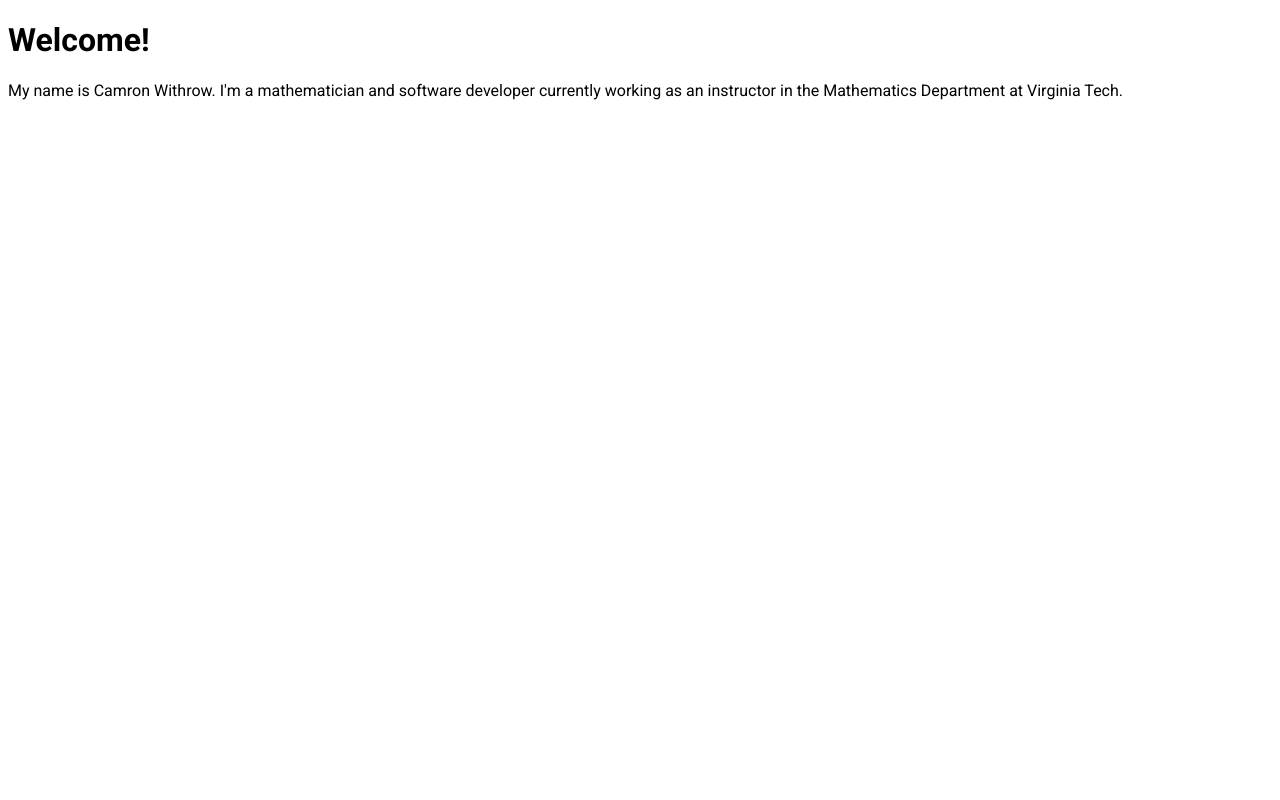
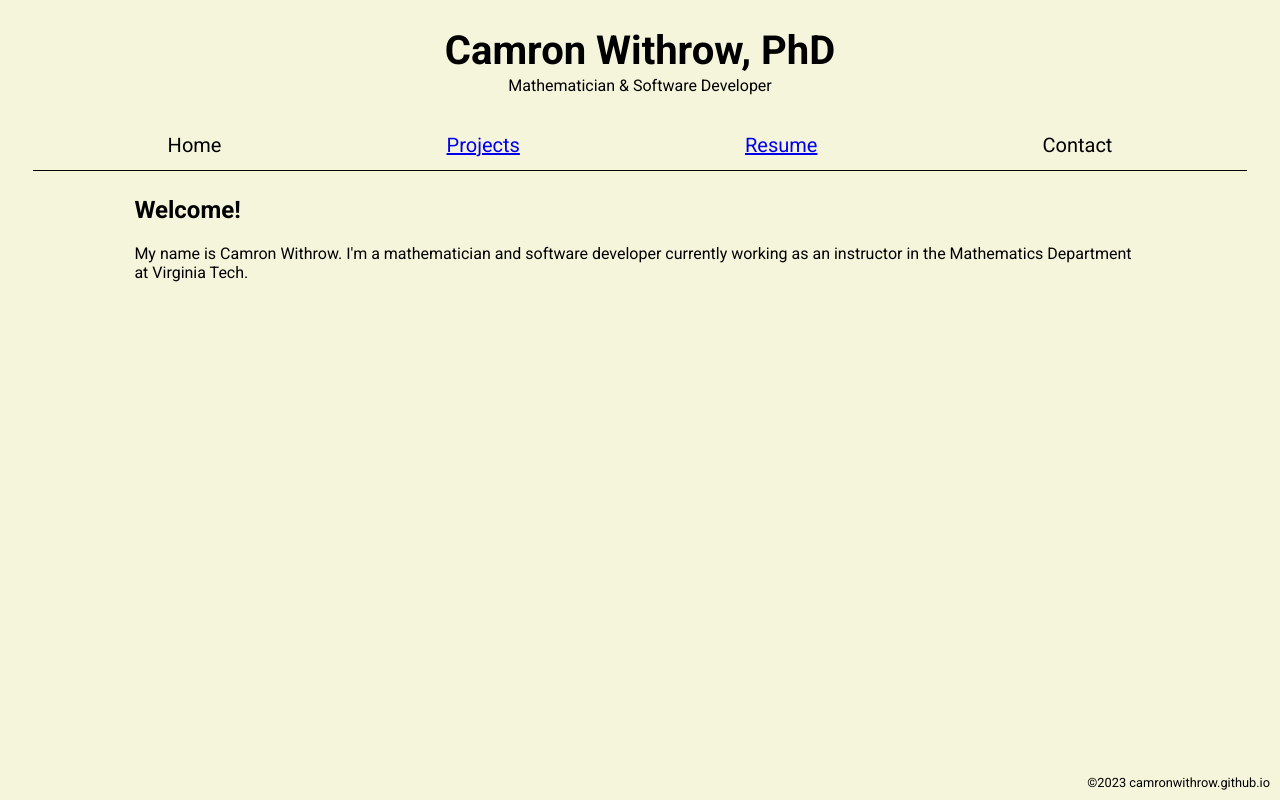
Before and after one commit to CamronWithrow/CamronWithrow.github.io, a plain HTML site: page index.html in a window 1280 px wide. Drawn offline with Linux system fonts and the light colour scheme.

Commit message:
Basic styling using css

```diff
--- a/index.html
+++ b/index.html
@@ -3,16 +3,38 @@
     <head>
         <meta charset="utf-8" />
         <meta name="viewport" content="width=device-width, initial-scale=1.0" />
-        <link rel="stylesheet" href="styles/style.css" />
+        <title>Camron Withrow - Homepage</title>
         <link rel="preconnect" href="https://fonts.googleapis.com">
         <link rel="preconnect" href="https://fonts.gstatic.com" crossorigin>
         <link href="https://fonts.googleapis.com/css2?family=Roboto:ital,wght@0,300;0,400;0,500;0,700;1,300;1,400;1,500;1,700&display=swap" rel="stylesheet">
-        <title>Camron Withrow - Homepage</title>
+        <link rel="stylesheet" href="styles/style.css" />
     </head>
     <body>
-        <h1>Welcome!</h1>
-        <p>My name is Camron Withrow.
-            I'm a mathematician and software developer currently working as
-            an instructor in the Mathematics Department at Virginia Tech.</p>
+        <header>
+            <h1>Camron Withrow, PhD</h1>
+            <p>Mathematician &amp; Software Developer</p>
+        </header>
+
+        <nav>
+            <ul>
+                <li>Home</li>
+                <li><a href="https://github.com/camronwithrow/">Projects</a></li>
+                <li><a href="assets/resume.pdf">Resume</a></li>
+                <li>Contact</li>
+            </ul>
+        </nav>
+
+        <main>
+            <h2>Welcome!</h2>
+            <p>
+                My name is Camron Withrow.
+                I'm a mathematician and software developer currently working as
+                an instructor in the Mathematics Department at Virginia Tech.
+            </p>
+        </main>
+
+        <footer>
+            &copy;2023 camronwithrow.github.io
+        </footer>
     </body>
 </html>
--- a/styles/style.css
+++ b/styles/style.css
@@ -1,3 +1,50 @@
 html {
     font-family: 'Roboto', sans-serif;
+    background-color: beige;
 }
+
+header {
+    text-align: center;
+}
+
+header h1 {
+    font-size: 250%;
+    margin-bottom: 2px;
+}
+
+header p {
+    margin-top: 0px;
+}
+
+nav {
+    background-color: beige;
+    margin: 2% 2%;
+    border-bottom: 1px solid black;
+}
+
+nav ul {
+    margin: 0 10%;
+    text-align: justify;
+    text-align-last: justify;
+    padding: 3px;
+}
+
+nav li {
+    font-size: 125%;
+    list-style-type: none;
+    display: inline-block;
+    padding: 10px;
+}
+
+main {
+    margin: 0% 10%;
+    width: 80%;
+}
+
+footer {
+    position: absolute;
+    bottom: 0;
+    right: 0;
+    font-size: 80%;
+    padding: 10px;
+}
```
